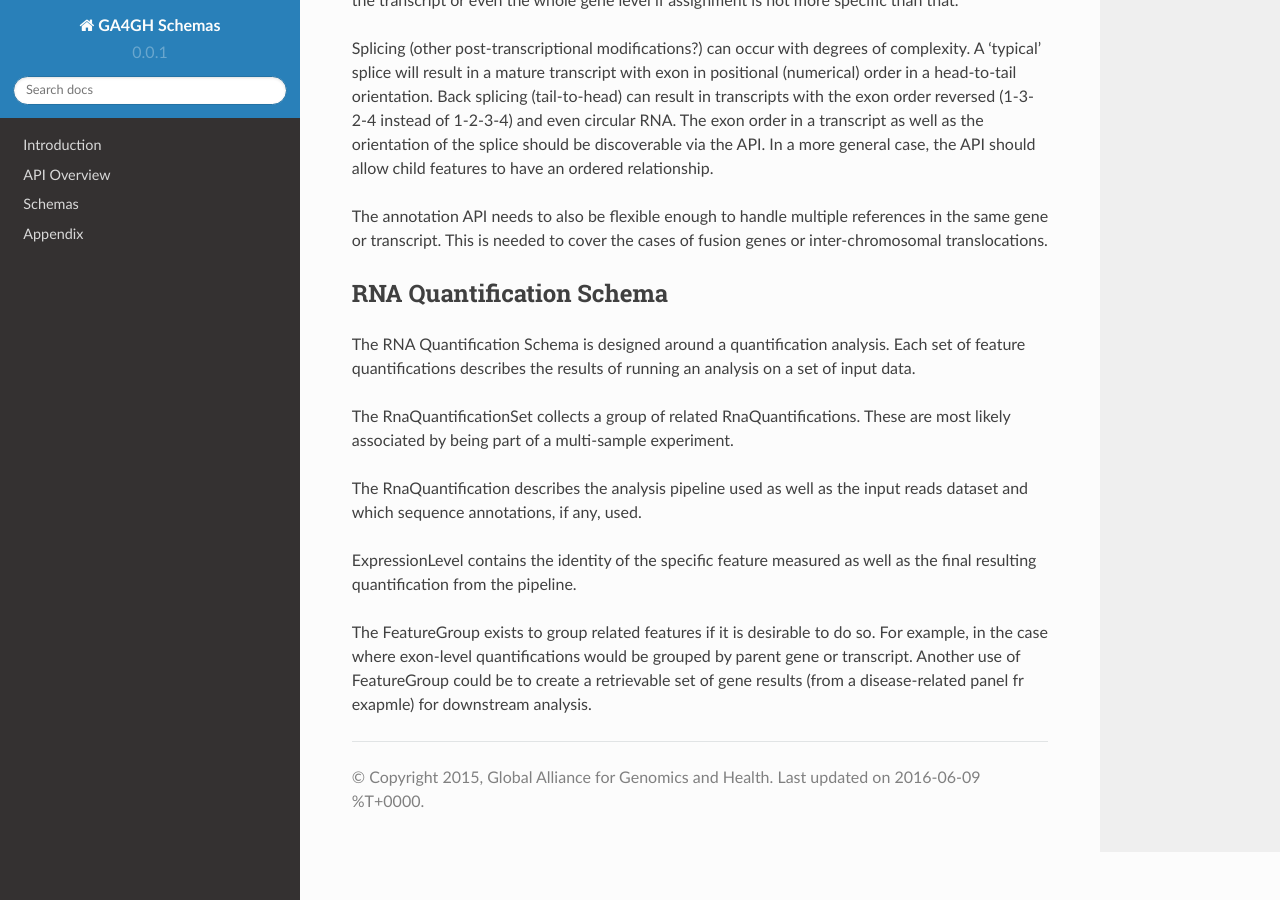
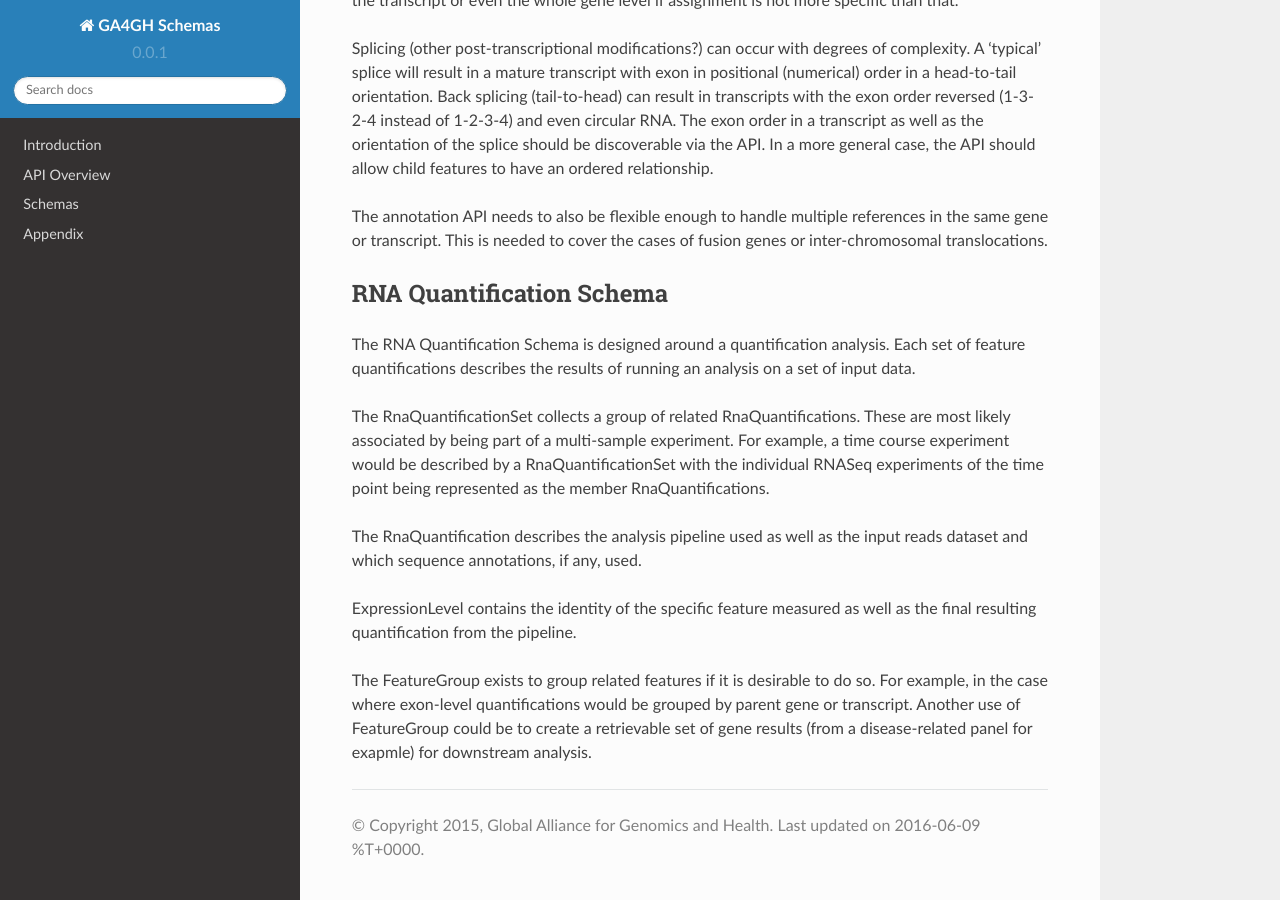
Before and after one commit to ga4gh/ga4gh-schemas, a Sphinx documentation site: the page built from doc/source/api/rna_quantifications.rst, in a window 1280 px wide and 900 px high, scrolled down 2155 px. Built offline with Sphinx 7.4.7 and the Read the Docs theme 2.0.0, drawn with Linux system fonts in a browser that asks for light colours; pages that are not in the unit, such as notebooks, are missing from menus.

Commit message:
changes to RNAQuantificationSet

```diff
--- a/doc/source/api/rna_quantifications.rst
+++ b/doc/source/api/rna_quantifications.rst
@@ -73,10 +73,10 @@ RNA Quantification Schema
 
 The RNA Quantification Schema is designed around a quantification analysis.  Each set of feature quantifications describes the results of running an analysis on a set of input data.
 
-The RnaQuantificationSet collects a group of related RnaQuantifications.  These are most likely associated by being part of a multi-sample experiment.
+The RnaQuantificationSet collects a group of related RnaQuantifications.  These are most likely associated by being part of a multi-sample experiment. For example, a time course experiment would be described by a RnaQuantificationSet with the individual RNASeq experiments of the time point being represented as the member RnaQuantifications.
 
 The RnaQuantification describes the analysis pipeline used as well as the input reads dataset and which sequence annotations, if any, used.
 
 ExpressionLevel contains the identity of the specific feature measured as well as the final resulting quantification from the pipeline.
 
-The FeatureGroup exists to group related features if it is desirable to do so.  For example, in the case where exon-level quantifications would be grouped by parent gene or transcript.  Another use of FeatureGroup could be to create a retrievable set of gene results (from a disease-related panel fr exapmle) for downstream analysis.
+The FeatureGroup exists to group related features if it is desirable to do so.  For example, in the case where exon-level quantifications would be grouped by parent gene or transcript.  Another use of FeatureGroup could be to create a retrievable set of gene results (from a disease-related panel for exapmle) for downstream analysis.
--- a/doc/source/schemas/rnaquantificationmethods.rst
+++ b/doc/source/schemas/rnaquantificationmethods.rst
@@ -178,9 +178,9 @@ Gets a `ExpressionLevel` by ID.
 
 .. proto3:message:: SearchFeatureGroupsRequest
 
-  :field rna_quantification_id:
-    RNA Quantification to search.
-  :type rna_quantification_id: string
+  :field dataset_id:
+    The `Dataset` to search.
+  :type dataset_id: string
   :field page_size:
     Specifies the maximum number of results to return in a single page.
       If unspecified, a system default will be used.
```
Also changed, not shown: 2 other files.
